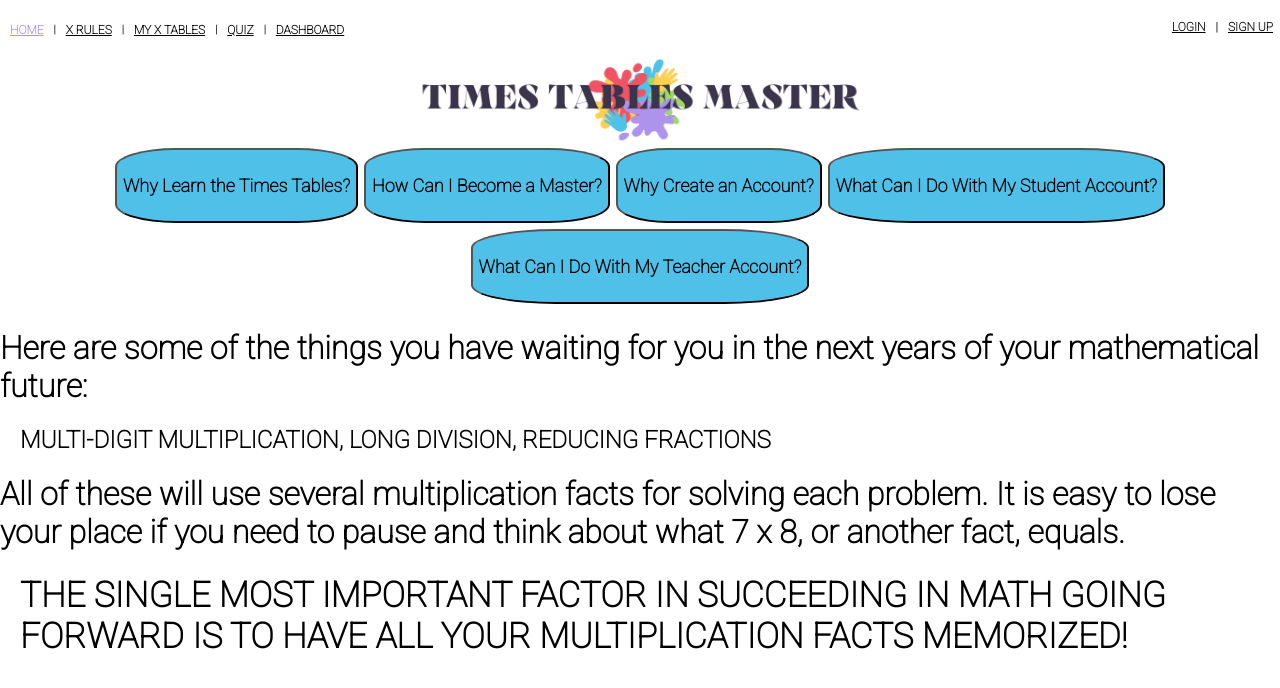
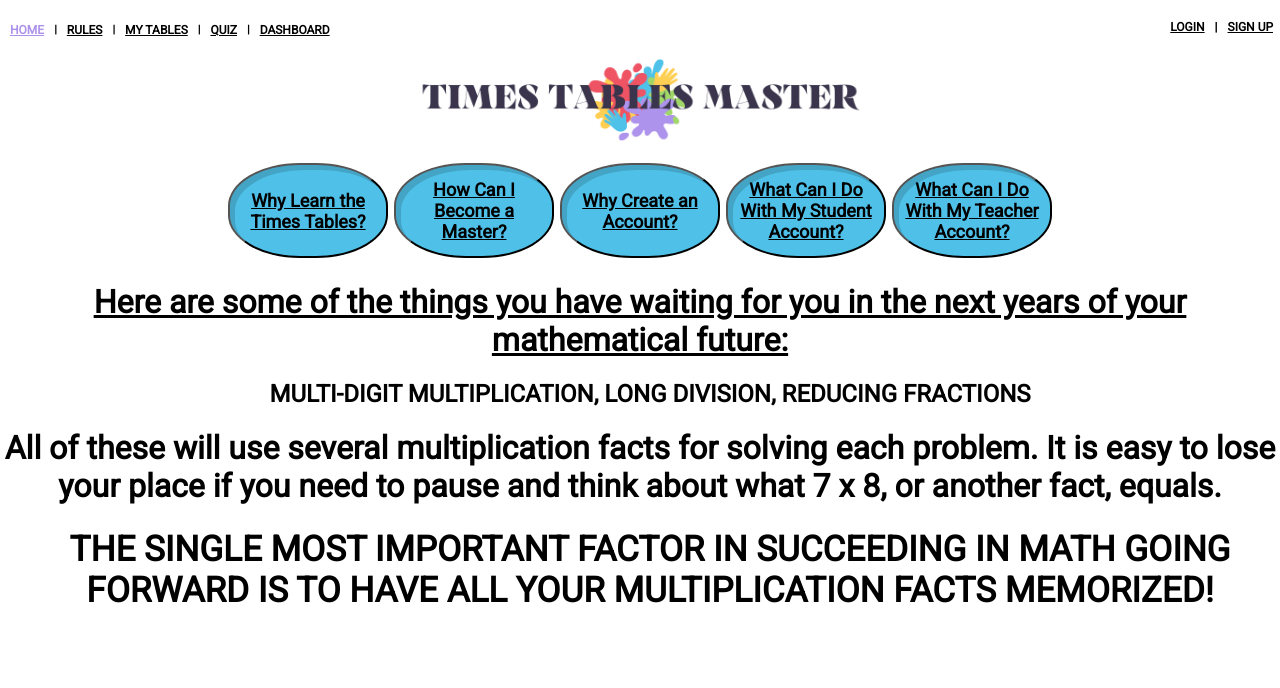
Before and after one commit to ctninman/times-tables-master-project, a React (Create React App) app in the folder client/: page / in a window 1280 px wide. Both pictures are taken after a click on the button "Why Learn the Times Tables?". Shown: the top 688 px of the page. Built offline with nearby package versions, Linux system fonts and the light colour scheme; no server answers.

Commit message:
Updated Tables Format

```diff
--- a/client/src/components/FactCard.js
+++ b/client/src/components/FactCard.js
@@ -1,6 +1,6 @@
 function FactCard ({fact}) {
   return (
-    <div style={{backgroundColor: 'white', width: '115px', margin: '5px', padding: '5px', marginTop: '5px', borderRadius: '45%'}}>
+    <div style={{backgroundColor: 'white', width: '118px', margin: '5px', padding: '5px', marginTop: '5px', borderRadius: '45%'}}>
       <h3 style={{margin: '3px', textAlign: 'center'}}>{fact.problem.multiplication_fact} = {fact.problem.answer}</h3>
     </div>
   )
--- a/client/src/components/FactFilter.js
+++ b/client/src/components/FactFilter.js
@@ -31,7 +31,7 @@ function FactFilter ({setFilteredQuestionList, filteredQuestionList, whichFacts,
   return (
     <div style={{marginTop: '10px'}}>
       <div>
-        <button value={"All Facts"} onClick={function(e){ handleFilterChange(e); filterFacts(allX)}} style={{width: '84px', fontSize: '14px'}}>ALL FACTS</button>
+        <button value={"All Facts"} onClick={function(e){ handleFilterChange(e); filterFacts(allX)}} style={{width: '87px', fontSize: '14px'}}>ALL FACTS</button>
         <button value={"1x Table"} onClick={function(e){ handleFilterChange(e); filterFacts(oneX)}} style={{width: '34px', fontSize: '14px'}}>1x</button>
         <button value={"2x Table"} onClick={function(e){ handleFilterChange(e); filterFacts(twoX)}} style={{width: '34px', fontSize: '14px'}}>2x</button>
         <button value={"3x Table"} onClick={function(e){ handleFilterChange(e); filterFacts(threeX)}} style={{width: '34px', fontSize: '14px'}}>3x</button>
--- a/client/src/components/GridSquare.js
+++ b/client/src/components/GridSquare.js
@@ -39,7 +39,7 @@ function GridSquare ({fact}) {
     <h2 className='grid-fact' >{fact.multiplication_fact}</h2>
       :
     <h2 className='grid-answer'>{fact.answer}</h2>}
-    {masteryLevel === 10 && showAnswer === false ? <h5 className='grid-mastered'>MASTER</h5>: null}
+    {/* {masteryLevel === 10 && showAnswer === false ? <h5 className='grid-mastered'>MASTER</h5>: null} */}
     </div>
   )
   :
--- a/client/src/components/MyTimesTables.js
+++ b/client/src/components/MyTimesTables.js
@@ -8,16 +8,18 @@ function MyTimesTables ({allFacts, user}) {
   return user ? (
     <div style={{display: 'flex', flexDirection: 'column', justifyContent: 'center'}}>
       <h1 style={{textAlign: 'center'}}>My Times Tables</h1>
-      <div style={{display: 'flex', flexDirection: 'row', justifyContent: 'center', marginBottom: '5px'}}>
+      <div style={{display: 'flex', flexDirection: 'row', justifyContent: 'center', marginBottom: '15px', height: '55px'}}>
         <h3 style={{width: '90px', textAlign: 'center'}}>Beginner</h3>
         <div style={{display: 'flex', flexDirection: 'row', border: '3px solid', borderRadius: '5px', width: '60%'}}>
-          {colorSquaresArray.map((color) => <div className='mastery-color' id={`color-${color}`} ><h2 style={{marginTop: '10px', marginBottom: '3px', textAlign: 'center'}}>{color}</h2></div>)}
+          {colorSquaresArray.map((color) => <div className='mastery-color' id={`color-${color}`} ><h2 style={{marginTop: '10px', textAlign: 'center'}}>{color}</h2></div>)}
         </div>
         <h3 style={{width: '90px', textAlign: 'center'}}>Master</h3>
       </div>
       <div style={{display: 'flex', flexDirection: 'column', justifyContent: 'center'}}>
        <Grid allFacts={allFacts} user={user}/>
       </div>
+      <h1 style={{textAlign: 'center'}}>Times Table To Explore</h1>
+      <NoUserTimesTables allFacts={allFacts}/>
     </div>
   )
     :
--- a/client/src/components/NavBar.js
+++ b/client/src/components/NavBar.js
@@ -40,7 +40,7 @@ function NavBar({isTeacher, setIsTeacher}) {
             className='nav-bar'
             activeStyle={{color: '#AC92EB', textDecoration: 'underline'}}
           >
-            X RULES
+            RULES
           </NavLink>
           <h3 style={{fontSize: '11px', marginLeft: '8px', marginRight: '8px'}}>|</h3>
           <NavLink
@@ -49,7 +49,7 @@ function NavBar({isTeacher, setIsTeacher}) {
             className='nav-bar'
             activeStyle={{color: '#AC92EB', textDecoration: 'underline'}}
           >
-            MY X TABLES
+            MY TABLES
           </NavLink>
           <h3 style={{fontSize: '11px', marginLeft: '8px', marginRight: '8px'}}>|</h3>
           <NavLink
--- a/client/src/components/NoUserHomeScreen.js
+++ b/client/src/components/NoUserHomeScreen.js
@@ -19,7 +19,7 @@ function NoUserHomeScreen () {
 
   return (
     <>
-    <div style={{display: 'flex', flexDirection: 'row', justifyContent: 'center', flexWrap: 'wrap', marginBottom: '20px'}}>
+    <div style={{display: 'flex', flexDirection: 'row', justifyContent: 'center', flexWrap: 'wrap', marginBottom: '20px', marginTop: '15px'}}>
 
       <button
         className='home-screen-button'
@@ -61,7 +61,10 @@ function NoUserHomeScreen () {
         {toggleWhyCreateButton
           ?
         <div>
-          <h1>Why Should I Create An Account?</h1>
+          <h1 className='home-one'>When you know which facts you need to focus on, you'll </h1>
+          <h2 className='home-two' style={{paddingLeft: '20px'}}>MULTI-DIGIT MULTIPLICATION, LONG DIVISION, REDUCING FRACTIONS</h2>
+          <h1 className='home-three'>All of these will use several multiplication facts for solving each problem. It is easy to lose your place if you need to pause and think about what 7 x 8, or another fact, equals.</h1>
+          <h1 className='home-four'style={{paddingLeft: '20px', fontSize: '35px'}}>THE SINGLE MOST IMPORTANT FACTOR IN SUCCEEDING IN MATH GOING FORWARD IS TO HAVE ALL YOUR MULTIPLICATION FACTS MEMORIZED!</h1>
         </div>
           :
         null}
@@ -70,10 +73,10 @@ function NoUserHomeScreen () {
         {toggleWhyLearnButton
           ?
         <div>
-          <h1>Here are some of the things you have waiting for you in the next years of your mathematical future: </h1>
-          <h2 style={{paddingLeft: '20px'}}>MULTI-DIGIT MULTIPLICATION, LONG DIVISION, REDUCING FRACTIONS</h2>
-          <h1>All of these will use several multiplication facts for solving each problem. It is easy to lose your place if you need to pause and think about what 7 x 8, or another fact, equals.</h1>
-          <h1 style={{paddingLeft: '20px', fontSize: '35px'}}>THE SINGLE MOST IMPORTANT FACTOR IN SUCCEEDING IN MATH GOING FORWARD IS TO HAVE ALL YOUR MULTIPLICATION FACTS MEMORIZED!</h1>
+          <h1 className='home-one'>Here are some of the things you have waiting for you in the next years of your mathematical future: </h1>
+          <h2 className='home-two' style={{paddingLeft: '20px'}}>MULTI-DIGIT MULTIPLICATION, LONG DIVISION, REDUCING FRACTIONS</h2>
+          <h1 className='home-three'>All of these will use several multiplication facts for solving each problem. It is easy to lose your place if you need to pause and think about what 7 x 8, or another fact, equals.</h1>
+          <h1 className='home-four'style={{paddingLeft: '20px', fontSize: '35px'}}>THE SINGLE MOST IMPORTANT FACTOR IN SUCCEEDING IN MATH GOING FORWARD IS TO HAVE ALL YOUR MULTIPLICATION FACTS MEMORIZED!</h1>
         </div>
           :
         null}
--- a/client/src/components/RulePage.js
+++ b/client/src/components/RulePage.js
@@ -57,7 +57,7 @@ function RulePage ({allRules}) {
       <div style={{display: 'flex', flexDirection: 'column', justifyContent: 'center'}}>
         <div style={{display: 'flex', flexDirection: 'row', textAlign: 'center', justifyContent: 'center', alignItems: 'center'}}>
           <h1 style={{padding: '8px', marginLeft: '15px', width: '120px', fontWeight: 'bolder', height: '80px',textAlign: 'center', fontSize: '40px', color: 'black',textShadow: '2px 2px 2px #4FC1E8'}}>{singleRule.rule_title.toUpperCase()}:</h1>
-          <h1 style={{padding: '5px',backgroundImage: 'linear-gradient(#A0D568, #4FC1E8', marginLeft: '15px',borderRadius: '5px', width: '75%', textShadow: '2px 2px 2px #AC92EB'}}>{singleRule.rule}</h1>
+          <h1 style={{padding: '5px',backgroundImage: 'linear-gradient(to bottom right, #4FC1E8, #A0D568, #4FC1E8)', marginLeft: '15px',borderRadius: '5px', width: '75%', textShadow: '2px 2px 2px #AC92EB'}}>{singleRule.rule}</h1>
         </div>
         <div style={{textAlign: 'center'}}>
           {singleRule.explanation.map((explanation) => (
--- a/client/src/index.css
+++ b/client/src/index.css
@@ -1,5 +1,5 @@
-@import url('https://fonts.googleapis.com/css2?family=Josefin+Sans:wght@100&display=swap');
-@import url('https://fonts.googleapis.com/css2?family=Roboto:wght@100&display=swap');
+@import url('https://fonts.googleapis.com/css2?family=Josefin+Sans:wght@500&display=swap');
+@import url('https://fonts.googleapis.com/css2?family=Roboto:wght@400&display=swap');
 
 body {
   margin: 0;
@@ -55,13 +55,16 @@ code {
   border-radius: 5px;
   padding-bottom: 7.5%; /* 1:1 Aspect Ratio */
   text-align: center;
-  display: flex;
+  display: table-cell;
+  flex-direction: column;
   justify-content: center;
   height: 0;
   position: relative;
   margin: 2px;
   flex-wrap: wrap;
   border: 1px solid;
+  align-items: center;
+
 
   /* margin-top: 3px;
   margin-bottom: 3px; */
@@ -109,32 +112,45 @@ code {
 
 .grid-fact {
   /* font-size: max(1.6vw, 20px); */
-  font-size: min(2vw, 18px)
+  font-size: min(2vw, 18px);
+  height: 70%;
 }
 
 .number-grid-fact {
   font-size: 22px;
   font-weight: bolder;
   margin: 0;
-  padding-top: 6px;
-  padding-bottom: 6px;
+  padding-top: 9.5%;
+  padding-bottom: 9.5%;
   border-radius: 5px;
 }
 
 .grid-answer {
-  font-size: min(2vw, 18px);
-  color:#00686b;
-  font-weight: bolder;
-  background-color: white;
-  padding: 8px;
-  border-radius: 5px;
+
+  font-size: min(3vw, 24px);
+  margin-top: 18%;
+
 }
 
+.grid-fact-no-user {
+
+  font-size: min(3vw, 24px);
+  margin-top: 0%;
+  margin-bottom: 0%;
+
+}
+
+
 .grid-mastered {
-  font-size: min(1.2vw, 10px);
-  margin-top: -8px;
-  padding: 0px;
-  color: #c42121;
+  font-size: min(1.7vw, 16px);
+  /* margin-top: -8px; */
+  border-radius: 10px;
+  margin-top: 0%;
+  margin-left: 2px;
+  margin-right: 2px;
+  background-color: white;
+
+
 }
 
 .grid-photo {
@@ -295,8 +311,15 @@ button {
 }
 
 .home-screen-button {
-  height: 75px;
-  border-radius: 25%;
+  display: flex;
+  flex-wrap: wrap;
+  text-align: center;
+  align-content: center;
+  text-decoration: underline;
+  height: 95px;
+  width: 160px;
+  border-radius: 45%;
+  box-shadow: inset 5px 5px rgba(0,0,0,.15);
 }
 
 .student-dash-fact {
@@ -361,6 +384,23 @@ button:hover {
   text-align: center;
 }
 
+.home-one {
+  text-align: center;
+  text-decoration: underline;
+}
+
+.home-two {
+  text-align: center;
+}
+
+.home-three {
+  text-align: center;
+}
+
+.home-four {
+  text-align: center;
+}
+
 .fonts-to-use {
   font-family: Verdana, Geneva, Tahoma, sans-serif;
   font-family: Arial, Helvetica, sans-serif;
```
Also changed, not shown: client/src/components/NoUserGridSquare.js (+4 -4 lines), client/src/components/NumberSquare.js (+6 -3 lines), client/src/components/Quizzes.js (+7 -7 lines).
